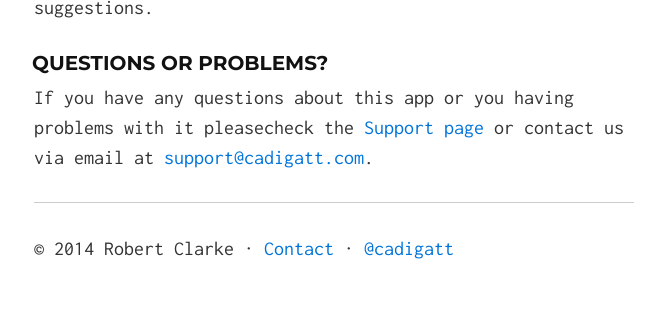
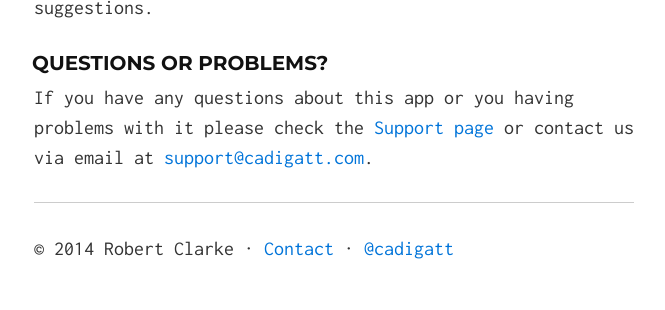
Before and after one commit to cadigatt/cadigatt.github.io, a Jekyll site: the page built from apps/mathsfacts.md, in a window 1280 px wide. Shown: the part 1651-1961 px from the top of the page, without its empty margins (306-971 px from the left). Built offline with Jekyll 4.4.1, drawn with Linux system fonts in a browser that asks for light colours; Markdown is read by kramdown in place of the engine named in the settings; comment, search, counter and statistics services are not loaded.

Commit message:
Space mistake

```diff
--- a/apps/mathsfacts.md
+++ b/apps/mathsfacts.md
@@ -45,4 +45,4 @@ We will be adding more games and quizzes with free updates, so please contact us
 ### Questions or problems?
 
 
-If you have any questions about this app or you having problems with it pleasecheck the [Support page](/mathsfacts/support/) or contact us via email at [support@cadigatt.com](mailto:support@cadigatt.com).
+If you have any questions about this app or you having problems with it please check the [Support page](/mathsfacts/support/) or contact us via email at [support@cadigatt.com](mailto:support@cadigatt.com).
```
